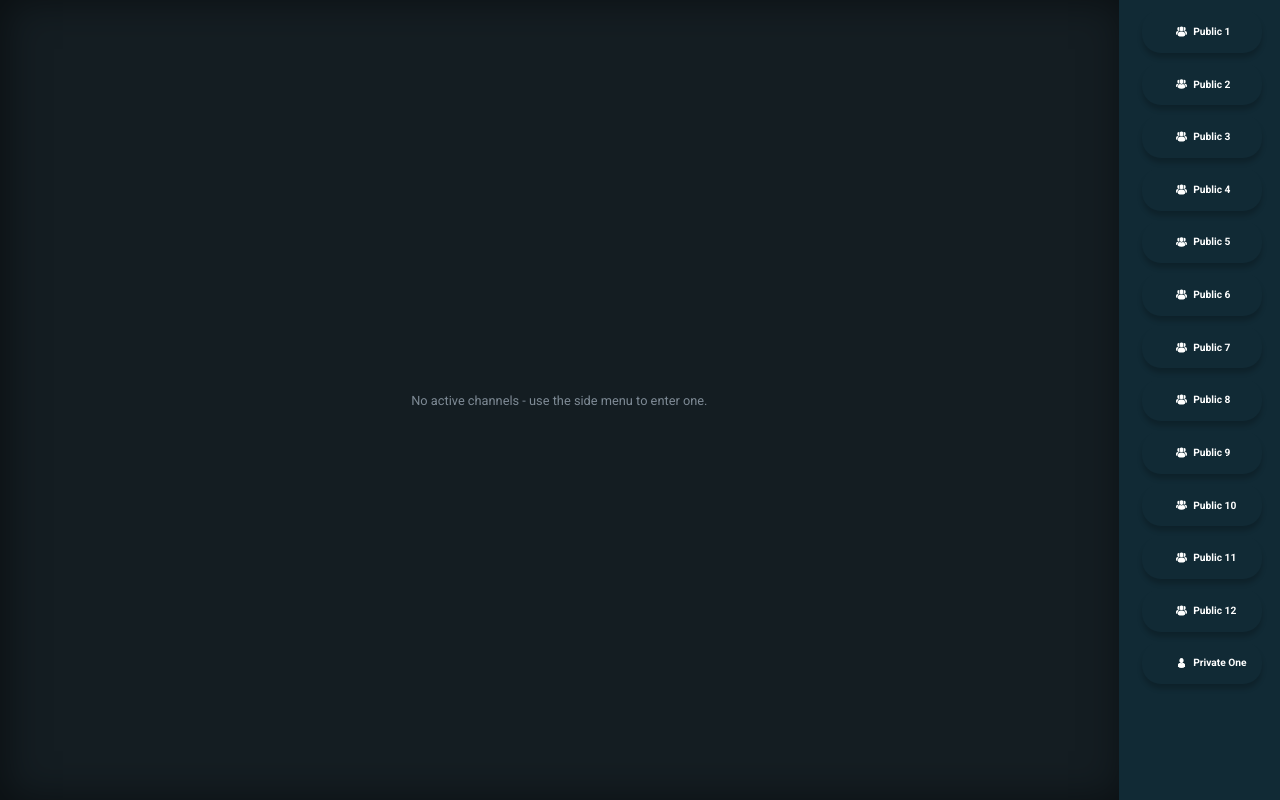
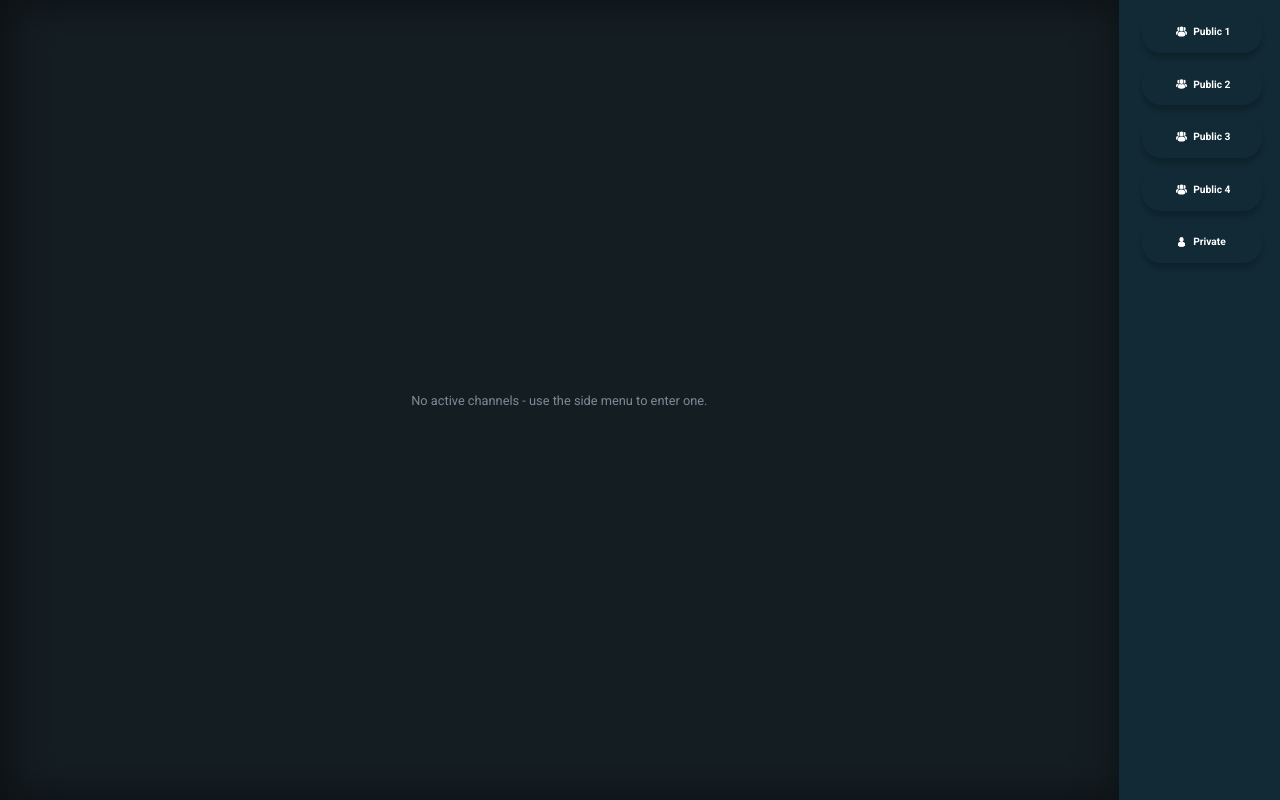
Before and after one commit to dotanek/chat-app, a React (Create React App) app in the folder Client/: page /app in a window 1280 px wide. Shown: the top 800 px of the page. Built offline with nearby package versions, Linux system fonts and the light colour scheme.

Commit message:
Added Routing, project destined for rewrite.

```diff
--- a/Client/package.json
+++ b/Client/package.json
@@ -10,6 +10,7 @@
     "axios": "^0.19.2",
     "react": "^16.13.1",
     "react-dom": "^16.13.1",
+    "react-router-dom": "^5.2.0",
     "react-scripts": "^3.4.3",
     "socket.io-client": "^2.3.0",
     "socketio": "^1.0.0",
--- a/Client/src/App.jsx
+++ b/Client/src/App.jsx
@@ -1,11 +1,11 @@
 import React, { Component } from 'react';
 import styled from 'styled-components';
+import { BrowserRouter as Router, Switch, Route, Redirect } from 'react-router-dom';
 import axios from 'axios';
 import Chatbox from './components/chatbox/Chatbox.jsx';
 import Navigator from './components/navigator/Navigator.jsx';
 
-const Container = styled.div`
-  font-family: 'PT Sans Narrow', sans-serif;
+const InterfaceContainer = styled.div`
   font-family: 'Roboto', sans-serif;
   display: flex;
   width: 110vw;
@@ -13,42 +13,25 @@ const Container = styled.div`
   overflow: hidden;
   background-color: #141D22;
 `
-
 class App extends Component {
   state = {
+    user: {},
     channels: {
       public: [
         { name: 'Public 1', id: 'public1', active: false },
         { name: 'Public 2', id: 'public2', active: false },
         { name: 'Public 3', id: 'public3', active: false },
         { name: 'Public 4', id: 'public4', active: false },
-        { name: 'Public 5', id: 'public5', active: false },
-        { name: 'Public 6', id: 'public6', active: false },
-        { name: 'Public 7', id: 'public7', active: false },
-        { name: 'Public 8', id: 'public8', active: false },
-        { name: 'Public 9', id: 'public9', active: false },
-        { name: 'Public 10', id: 'public10', active: false },
-        { name: 'Public 11', id: 'public11', active: false },
-        { name: 'Public 12', id: 'public12', active: false },
       ],
       private: [
-        { name: 'Private One', id: 'private1', active: false },
+        { name: 'Private', id: 'private1', active: false },
       ]
     },
     flags: {
-      navActive: true
     }
   }
 
   eventHandlers = {
-    Navigator: {
-      onClick: () => {
-        const value = this.state.flags.navActive;
-        this.setState({
-          flags: { navActive: !value }
-        });
-      }
-    },
     Channel: {
       onClick: (channel) => {
         const activeChannels = this.state.channels.public.filter(ch => ch.active).length;
@@ -68,12 +51,31 @@ class App extends Component {
           }
         });
       }
+    },
+    EnterForm: {
+      onSubmit: event => {
+
+      }
+    }
+  }
+
+  checkLoginStatus() {
+    if(!this.state.user) {
+      return <Redirect to='/'/>;
     }
   }
 
   render() {
+    console.log(this.state);
     return (
-        <Container>
+        <Router>
+          <Switch>
+            <Route exact path='/'>
+            </Route>
+
+            <Route exact path='/app'>
+              { this.checkLoginStatus() }
+              <InterfaceContainer>
                 <Chatbox
                   channels={this.state.channels}
                   flags={this.state.flags}
@@ -82,10 +84,12 @@ class App extends Component {
                 <Navigator
                   channels={this.state.channels}
                   flags={this.state.flags}
-            onClickNav={() => this.eventHandlers.Navigator.onClick()}
                   onClickChannel={(channel) => this.eventHandlers.Channel.onClick(channel)}
                 />
-        </Container>
+              </InterfaceContainer>
+            </Route>
+          </Switch>
+        </Router>
     );
   }
 }
--- a/Client/src/components/chatbox/ChannelWindow.jsx
+++ b/Client/src/components/chatbox/ChannelWindow.jsx
@@ -1,5 +1,5 @@
 import React, { Component } from 'react';
-import io from 'socket.io-client';
+//import io from 'socket.io-client';
 import styled from 'styled-components';
 import Message from './Message.jsx';
 import xIcon from '../../icon/x-white.svg';
@@ -99,16 +99,10 @@ class ChannelWindow extends Component {
     }
 
     componentDidMount() {
-        this.socket = io();
-        this.socket.on('message', message => {
-            console.log(message);
-        });
-        this.socket.emit('user-message','Siema');
         this.bottomRef.current.scrollTop = this.bottomRef.current.scrollHeight;
     }
 
     componentWillUnmount() {
-        this.socket.removeEventListener();
     }
 
     render() {
--- a/Client/src/components/chatbox/Chatbox.jsx
+++ b/Client/src/components/chatbox/Chatbox.jsx
@@ -1,20 +1,16 @@
 import React, { Component } from 'react';
-import styled, { css } from 'styled-components';
+import styled from 'styled-components';
 import ChannelWindow from './ChannelWindow';
 
 const Contents = styled.div`
     display: flex;
     position: relative;
     justify-content: center;
-    width: 98vw;
-    padding: 1%;
+    padding: 0.9vw 1%;
+    width: 85.2vw;
     transition: 0.4s ease-in-out;
     overflow: auto;
     box-shadow: inset 5px 0px 40px rgba(0,0,0,0.5);
-    ${props => props.navActive && css`
-        padding: 0.9vw 1%;
-        width: 85.2vw;
-    `}
 `
 const Placeholder = styled.div`
     width: 100%;
@@ -27,11 +23,6 @@ const Placeholder = styled.div`
 `
 class Chatbox extends Component {
     state = {}
-
-    constructor(props) {
-        super(props);
-        this.references = [];
-    }
 
     generateChatWindows() {
         let windows = this.props.channels.public.filter(ch => ch.active);
@@ -53,6 +44,7 @@ class Chatbox extends Component {
     }
 
     render() {
+        console.log('Executed!');
         return (
             <Contents navActive={this.props.flags.navActive}>
                 {this.generateChatWindows()}
--- a/Client/src/components/navigator/Navigator.jsx
+++ b/Client/src/components/navigator/Navigator.jsx
@@ -1,11 +1,9 @@
 import React, { Component } from 'react';
-import styled, {css} from 'styled-components';
+import styled from 'styled-components';
 import Channel from './Channel';
 
 import userGroupSVG from '../../icon/user-group-white.svg';
 import userAloneSVG from '../../icon/user-alone-white.svg';
-/*import arrowLeftSVG from '../../icon/arrow-left.svg';
-import arrowRightSVG from '../../icon/arrow-right.svg';*/
 
 const Contents = styled.div`
     display: flex;
@@ -17,49 +15,6 @@ const Contents = styled.div`
     background-color: #112A35;
     transition: 0.4s ease-in-out;
     overflow: auto;
-    ${props => props.navActive && css``}
-`
-
-const ButtonActive = styled.div`
-    display: flex;
-    justify-content: center;
-    align-items: center;
-    position: fixed;
-    top: 1vw;
-    right: 2.2vw;
-    width: 5vw;
-    height: 3vw;
-    border-radius: 2.5vw;
-    background-color: #FFB300;
-    box-shadow: 0px 5px 5px rgba(0,0,0,0.2);
-    white-space: nowrap;
-    overflow: hidden;
-    transition: all 0.4s ease-in-out;
-
-    & img {
-        height: 1.5vw;
-        width: 8vw;
-        margin-left: -0.2vw;
-        transition: all 0.4s ease-in-out;
-        fill: white;
-    }
-
-    ${props => !props.navActive && css`
-        width: 3vw;
-        border-radius: 3vw;
-        background-color: rgba(255,179,0,0.3);
-
-        & img {
-            transform: rotate(270deg);
-            margin-left: 0vw;
-            margin-top: 0.3vw;
-        }
-
-    `}
-
-    &:hover {
-        cursor: pointer;
-    }
 `
 
 class Navigator extends Component {
@@ -96,9 +51,6 @@ class Navigator extends Component {
                     {this.generatePublicChannels()}
                     {this.generatePrivateChannels()}
                 </Contents>
-                {/*<ButtonActive navActive={this.props.flags.navActive} onClick={this.props.onClickNav}>
-                        <img src={arrowLeftSVG} />
-                </ButtonActive>*/}
             </React.Fragment>
         );
     }
```
Also changed, not shown: 1 other file (tests, documents, lock files or other folders). Lines whose indentation alone changed are shown as unchanged.
